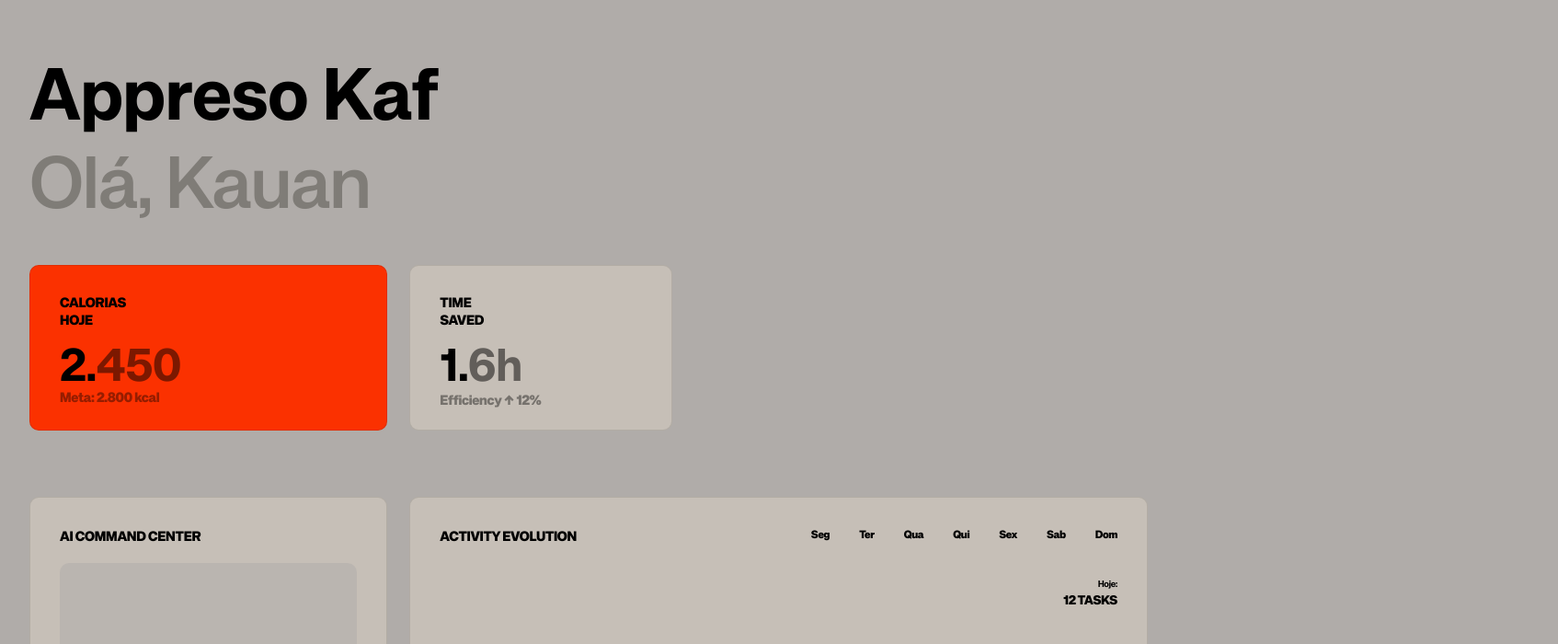
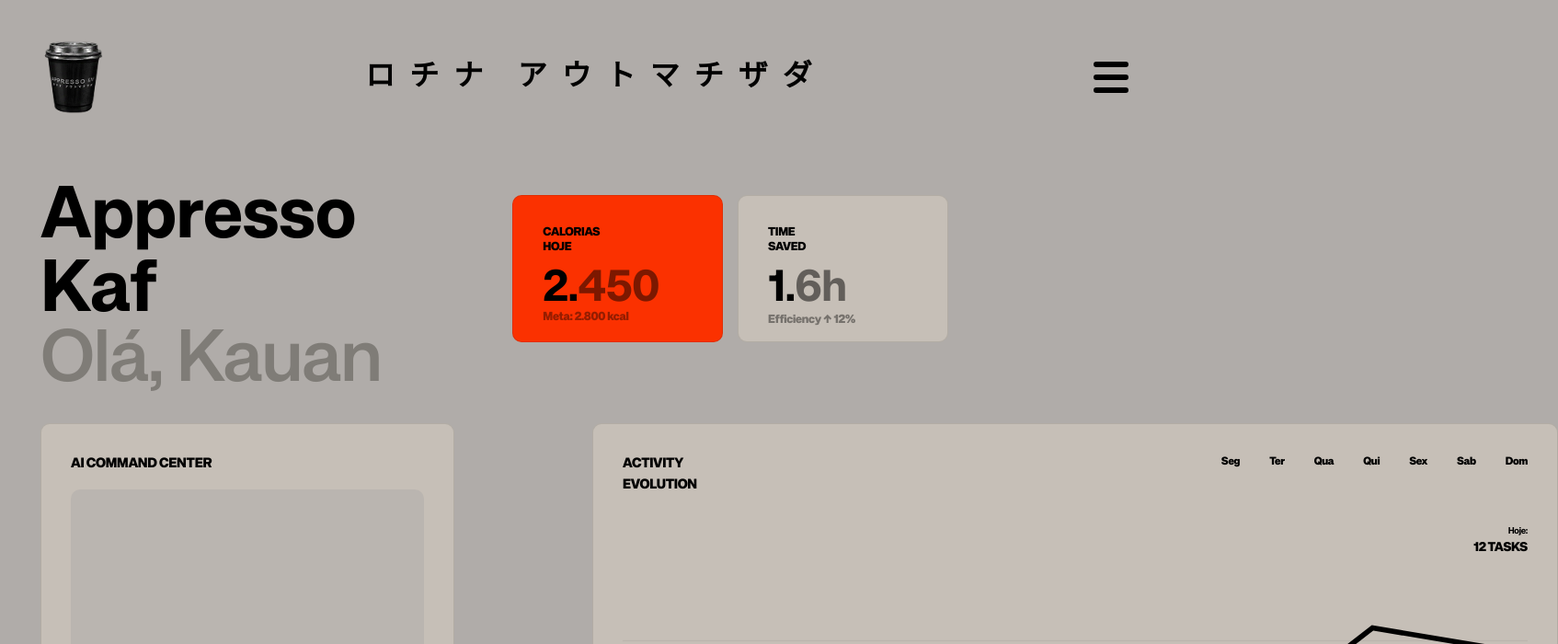
Before and after one commit to kauannkelvinn/appresso-kaf, a Next.js app: page / in a window 1280 px wide. Shown: the top 700 px of the page at 92% size, 1694 px wide, since content can reach past the window. Built offline with nearby package versions, Linux system fonts and the light colour scheme.

Commit message:
refactor: card and grid alignment

```diff
--- a/package.json
+++ b/package.json
@@ -20,6 +20,7 @@
     "ai": "^6.0.78",
     "date-fns": "^4.1.0",
     "dotenv": "^17.2.4",
+    "lucide-react": "^0.577.0",
     "next": "16.1.6",
     "prisma": "^6.19.2",
     "react": "19.2.3",
--- a/src/app/layout.tsx
+++ b/src/app/layout.tsx
@@ -2,6 +2,7 @@
 import localFont from "next/font/local";
 import { JetBrains_Mono } from "next/font/google";
 import "./globals.css";
+import { Header } from "@/components/ui/Header";
 
 const khTeka = localFont({
   src: [
@@ -41,7 +42,8 @@
         font-display
         `}
        >
-        <main className="max-w-[1440px] mx-auto px-8 py-12">
+        <Header />
+        <main className="max-w-[1440px] mx-7 px-4 py-6">
         {children}
         </main>
       </body>
--- a/src/app/page.tsx
+++ b/src/app/page.tsx
@@ -1,47 +1,49 @@
 'use client';
 import { Card } from "@/components/ui/Card";
 
-
 export default function Dashboard() {
   return (
-    <div className="flex flex-col gap-12">
-      {/* 1. Titulos da pagina */}
-      <section className="flex flex-col">
-        <h1 className="text-[80px] font-bold leading]">Appreso Kaf</h1>
+    <div className="flex flex-col gap-8">
+      {/* 1. Header row: Títulos + Stats lado a lado */}
+      <section className="grid grid-cols-12 gap-[40px] items-start">
+        {/* Títulos */}
+        <div className="col-span-5 flex flex-col">
+          <h1 className="text-[80px] font-bold leading-none">Appresso Kaf</h1>
           <h2 className="text-[80px] font-medium leading-[0.9] text-brand-gray tracking-[-0.02em]">Olá, Kauan</h2>
-      </section>
+        </div>
 
-      {/* 2. grid de stats */}
-      <div className="grid grid-cols-12 gap-6">
+        {/* Stats à direita */}
+        <div className="col-span-5 flex gap-4 items-start pt-4">
           {/* card de calorias */}
-        <Card variant="red" className="col-span-4 h-[180px]">
+          <Card variant="red" className="flex-1 h-[160px]">
             <div>
-            <p className="text-[15px] font-black uppercase leading-tight">Calorias<br />Hoje</p>
+              <p className="text-[13px] font-black uppercase leading-tight">Calorias<br />Hoje</p>
             </div>
-          <div className="py-4">
-            <p className="text-[50px] font-bold leading-none">2.<span className="opacity-50">450</span></p>
-            <p className="text-[15px] font-black opacity-40 leading-none">Meta: 2.800 kcal</p>
+            <div className="py-3">
+              <p className="text-[48px] font-bold leading-none">2.<span className="opacity-50">450</span></p>
+              <p className="text-[13px] font-black opacity-40 leading-none">Meta: 2.800 kcal</p>
             </div>
           </Card>
 
           {/* card de tempo salvo */}
-        <Card className="col-span-3 flex flex-col justify-between h-[180px]">
+          <Card className="flex-1 flex flex-col justify-between h-[160px]">
             <div>
-            <p className="text-[15px] font-black uppercase leading-tight">Time<br />Saved</p>
+              <p className="text-[13px] font-black uppercase leading-tight">Time<br />Saved</p>
             </div>
-          <div className="py-4">
-            <p className="text-[50px] font-bold leading-none">1.<span className="opacity-50">6h</span></p>
-            <p className="text-[15px] font-black opacity-40">Efficiency ↑ 12%</p>
+            <div className="py-3">
+              <p className="text-[48px] font-bold leading-none">1.<span className="opacity-50">6h</span></p>
+              <p className="text-[13px] font-black opacity-40">Efficiency ↑ 12%</p>
             </div>
           </Card>
         </div>
+      </section>
 
-      <div className="grid grid-cols-12 gap-6 mt-6">
+      {/* 2. Segunda linha: AI Command Center + Activity Evolution */}
+      <div className="grid grid-cols-12 gap-[150px]">
         {/* ai command center */}
         <Card className="col-span-4 h-[400px] flex flex-col gap-4">
           <p className="text-[15px] font-black uppercase">AI Command Center</p>
           <div className="bg-brand-bg/50 rounded-brand p-6 flex-1 flex flex-col justify-end">
-            {/* simulacao de log da ia*/}
             <p className="text-xs font-mono text-brand-gray">IA PROCESSING (0.3s)</p>
             <div className="h-px w-full bg-brand-blue/20" />
             <p className="text-sm font-bold">Reunião agendada para as 14:00h</p>
@@ -52,10 +54,10 @@
           </div>
         </Card>
 
-        {/* ACTIVIY EVOLUTION */}
+        {/* ACTIVITY EVOLUTION */}
         <Card className="col-span-8 h-[400px] flex flex-col overflow-hidden">
           <div className="flex justify-between items-start mb-8">
-            <p className="text-[15px] font-black uppercase tracking-tight">Activity Evolution</p>
+            <p className="text-[15px] font-black uppercase tracking-tight">Activity<br />Evolution</p>
             <div className="flex gap-8 text-[12px] font-black">
               {["Seg", "Ter", "Qua", "Qui", "Sex", "Sab", "Dom"].map(dia => (
                 <span key={dia}>{dia}</span>
@@ -63,9 +65,7 @@
             </div>
           </div>
 
-          {/*area do grafico*/}
           <div className="flex-1 w-full relative">
-            {/* componente svg para linha brutalista */}
             <svg
               viewBox="0 0 700 280"
               className="w-full h-full"
@@ -76,19 +76,10 @@
               <polyline
                 fill="none"
                 className="stroke-brand-black stroke-[4]"
-                points="
-                  0,230
-                  116,190
-                  232,240
-                  348,130
-                  464,170
-                  580,80
-                  700,100
-                "
+                points="0,230 116,190 232,240 348,130 464,170 580,80 700,100"
                 strokeLinecap="square"
               />
             </svg>
-            {/* badge do status */}
             <div className="absolute right-0 top-0 text-right">
               <p className="text-[10px] font-bold">Hoje:</p>
               <p className="text-sm font-black uppercase">12 Tasks</p>
--- /dev/null
+++ b/src/components/ui/Header.tsx
@@ -0,0 +1,24 @@
+import Image from "next/image";
+import { Menu } from "lucide-react";
+
+export function Header() {
+    return (
+        <nav className="flex justify-between items-center px-[40px] pt-[44px] mb-12">
+            <Image
+                src="/logo.png"
+                alt="Appresso Logo"
+                width={80}
+                height={80}
+                className="object-contain"
+            />
+
+            <span className="text-[32px] font-black tracking-[0.5em] uppercase">
+                ロチナ アウトマチザダ
+            </span>
+
+            <button className="p-2">
+                <Menu className="w-12 h-12 stroke-[3] border-none"/>
+            </button>
+        </nav>
+    )
+}
```
Also changed, not shown: public/logo.png (added), 1 other file (tests, documents, lock files or other folders). Lines whose indentation alone changed are shown as unchanged.
